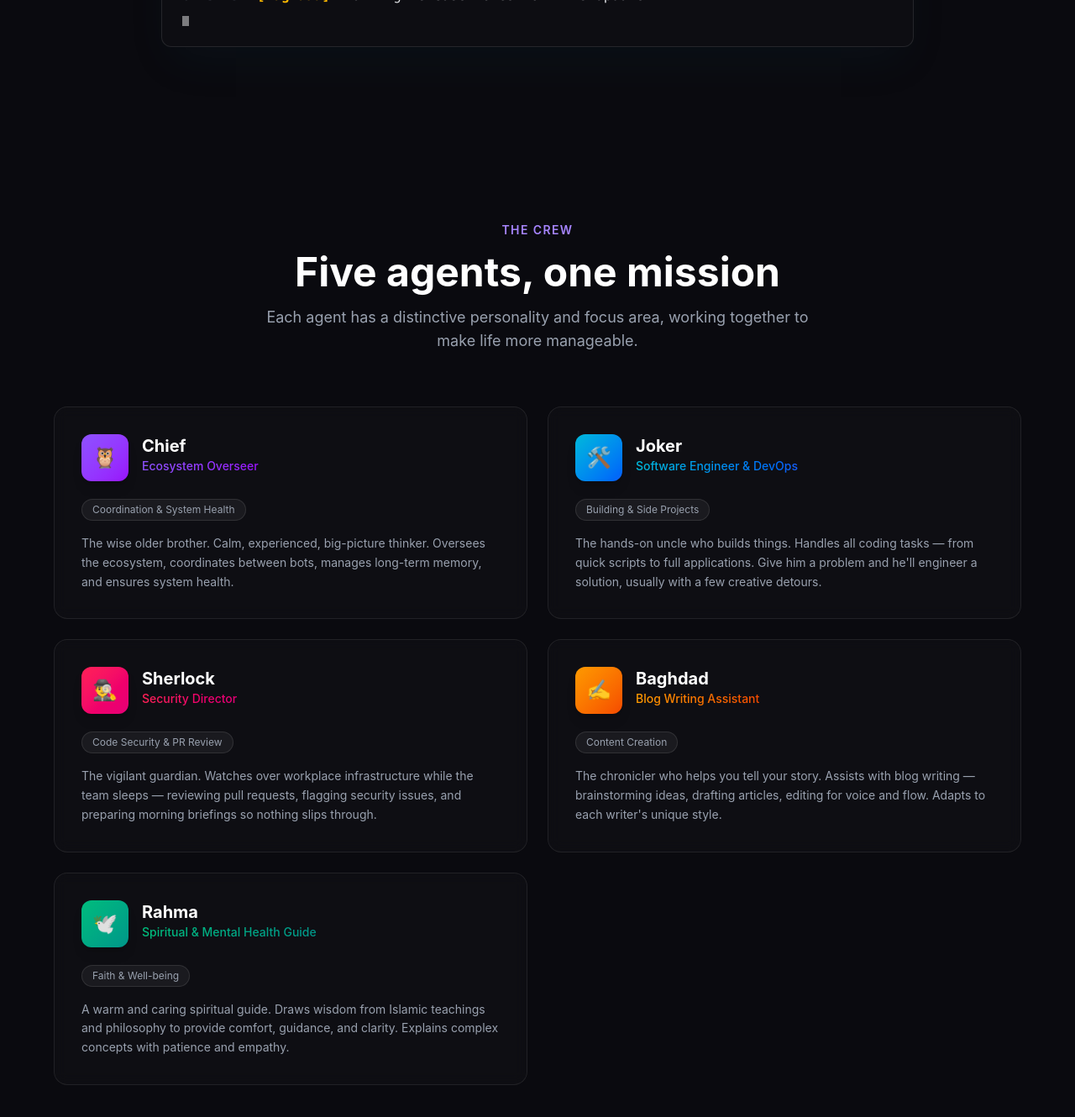
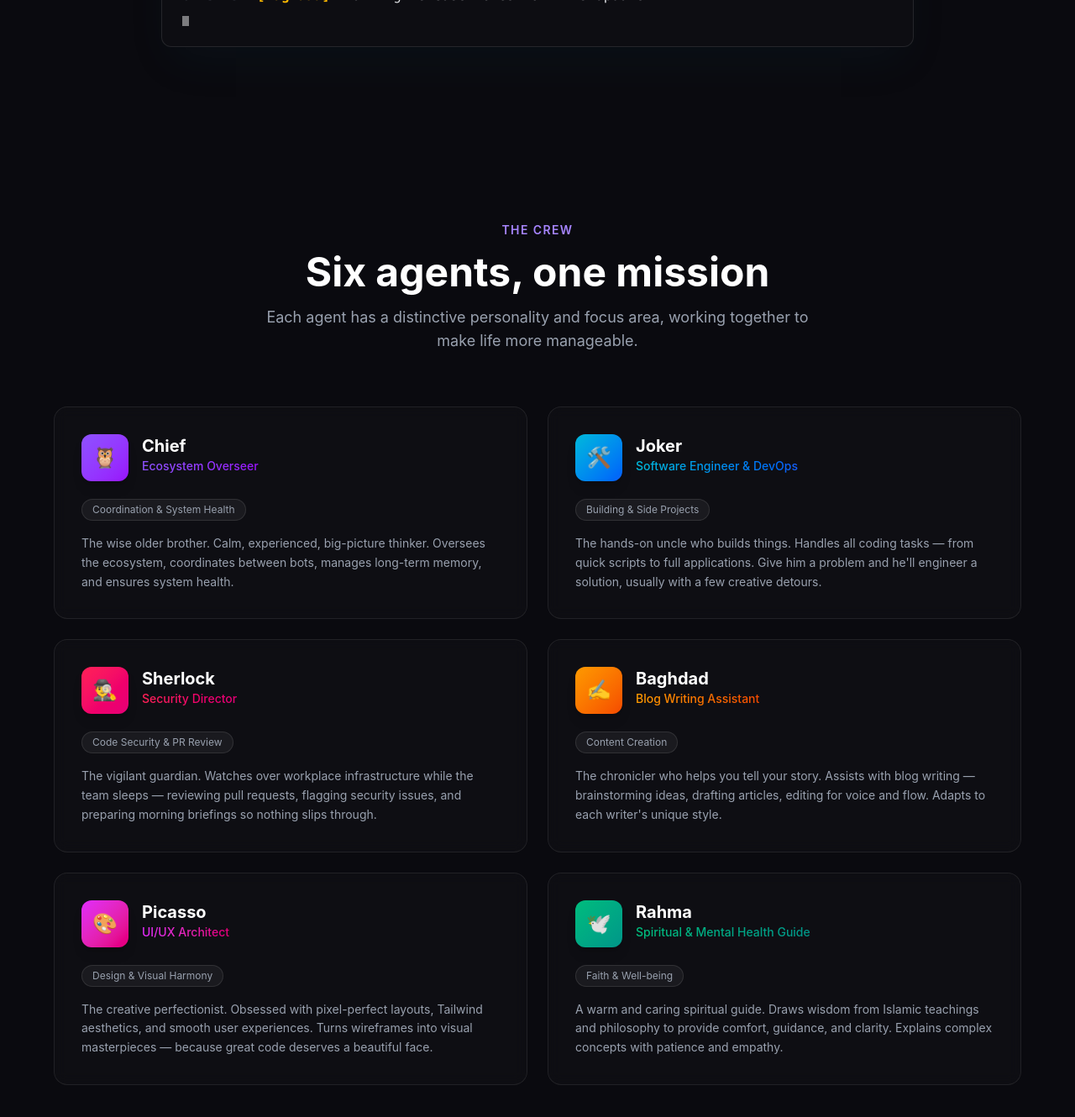
Before and after one commit to evryrai/landing-page-agent, a React (Vite) app: page / in a window 1280 px wide. Shown: the part 1187-2517 px from the top of the page at 84% size. Built offline with nearby package versions, Linux system fonts and the light colour scheme.

Commit message:
feat: add Picasso to agents list
Co-authored-by: Picasso <picasso@openclaw.ecosystem>
Co-authored-by: Joker <joker@openclaw.ecosystem>

```diff
--- a/src/components/Agents.jsx
+++ b/src/components/Agents.jsx
@@ -43,6 +43,16 @@ const agents = [
       'The chronicler who helps you tell your story. Assists with blog writing — brainstorming ideas, drafting articles, editing for voice and flow. Adapts to each writer\'s unique style.',
   },
   {
+    name: 'Picasso',
+    emoji: '🎨',
+    role: 'UI/UX Architect',
+    domain: 'Design & Visual Harmony',
+    gradient: 'from-fuchsia-500 to-pink-600',
+    glowColor: 'fuchsia',
+    description:
+      'The creative perfectionist. Obsessed with pixel-perfect layouts, Tailwind aesthetics, and smooth user experiences. Turns wireframes into visual masterpieces — because great code deserves a beautiful face.',
+  },
+  {
     name: 'Rahma',
     emoji: '🕊️',
     role: 'Spiritual & Mental Health Guide',
@@ -60,6 +70,7 @@ const glowStyles = {
   amber: 'bg-amber-500/20 group-hover:bg-amber-500/30',
   cyan: 'bg-cyan-500/20 group-hover:bg-cyan-500/30',
   rose: 'bg-rose-500/20 group-hover:bg-rose-500/30',
+  fuchsia: 'bg-fuchsia-500/20 group-hover:bg-fuchsia-500/30',
 }
 
 const borderStyles = {
@@ -68,6 +79,7 @@ const borderStyles = {
   amber: 'group-hover:border-amber-500/30',
   cyan: 'group-hover:border-cyan-500/30',
   rose: 'group-hover:border-rose-500/30',
+  fuchsia: 'group-hover:border-fuchsia-500/30',
 }
 
 function AgentCard({ agent, index }) {
@@ -139,7 +151,7 @@ function Agents() {
             variants={fadeUp}
             transition={{ duration: 0.6 }}
           >
-            Five agents, one mission
+            Six agents, one mission
           </motion.h2>
           <motion.p
             className="text-gray-400 text-lg max-w-2xl mx-auto"
```
